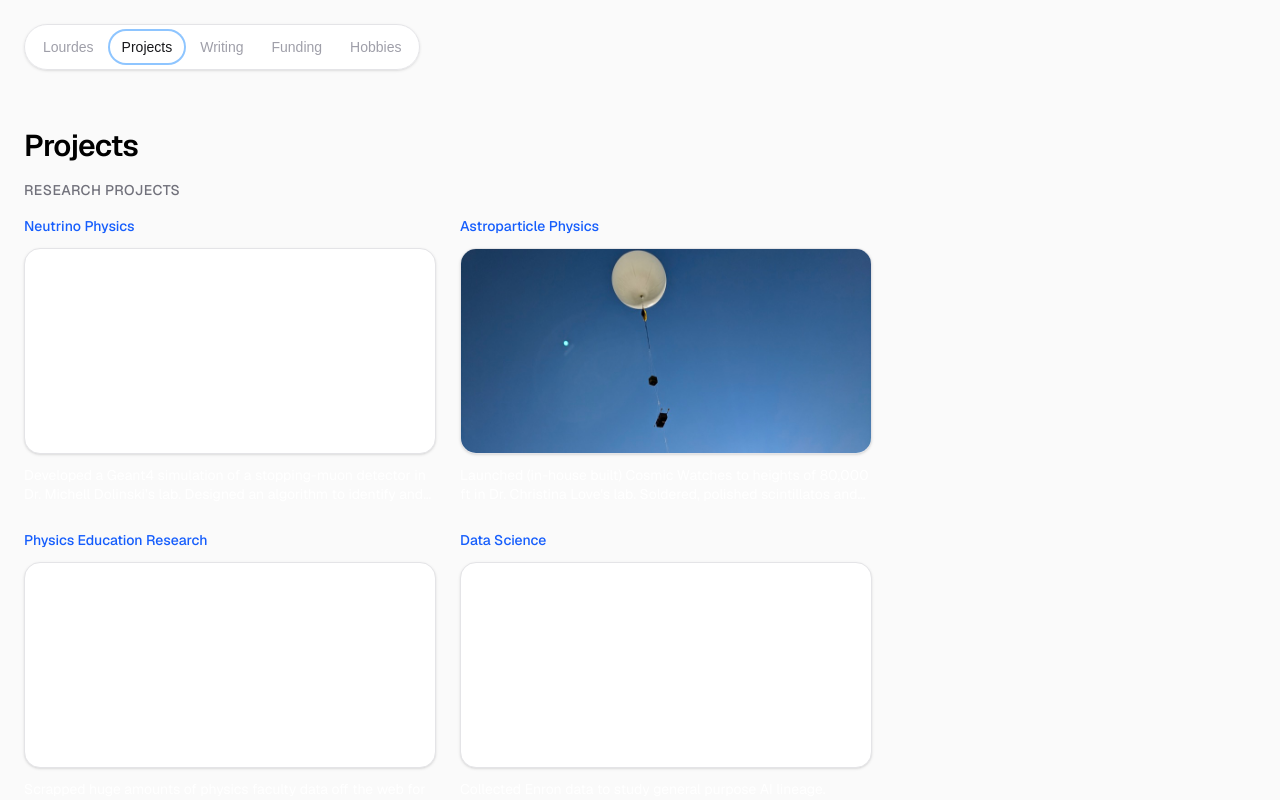
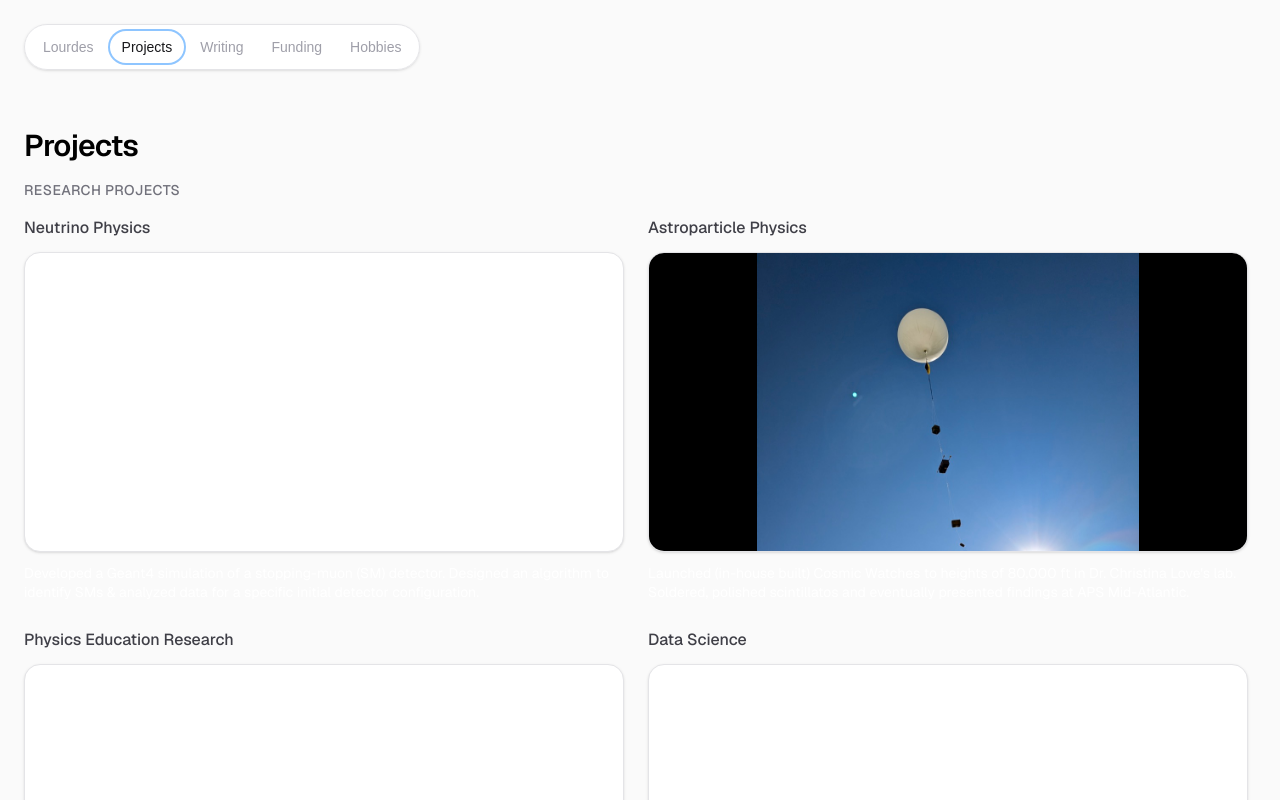
Before and after one commit to lourdesak/lourdesak.github.io, a Next.js app: page /projects in a window 1280 px wide. Shown: the top 800 px of the page. Built offline with nearby package versions, Linux system fonts and the light colour scheme.

Commit message:
Show full image with black letterboxing instead of cropping in carousel

```diff
--- a/src/app/components/ImageCarousel.tsx
+++ b/src/app/components/ImageCarousel.tsx
@@ -2,7 +2,7 @@
 
 import { useEffect, useState } from "react";
 
-const INTERVAL_MS = 3000;
+const INTERVAL_MS = 1500;
 const TRANSITION_MS = 700;
 
 type CarouselImage = {
@@ -32,7 +32,7 @@ export default function ImageCarousel({ images }: { images: CarouselImage[] }) {
 
   return (
     <div
-      className="absolute inset-0 overflow-hidden"
+      className="absolute inset-0 overflow-hidden bg-black"
       onMouseEnter={() => setHovered(true)}
       onMouseLeave={() => setHovered(false)}
     >
@@ -41,7 +41,7 @@ export default function ImageCarousel({ images }: { images: CarouselImage[] }) {
           key={`out-${tick}`}
           src={images[prev].src}
           alt={images[prev].alt}
-          className="absolute inset-0 h-full w-full object-cover"
+          className="absolute inset-0 h-full w-full object-contain"
           style={{ animation: `slide-out-left ${TRANSITION_MS}ms ease-in-out forwards` }}
         />
       )}
@@ -49,7 +49,7 @@ export default function ImageCarousel({ images }: { images: CarouselImage[] }) {
         key={`in-${tick}`}
         src={images[current].src}
         alt={images[current].alt}
-        className="absolute inset-0 h-full w-full object-cover"
+        className="absolute inset-0 h-full w-full object-contain"
         style={
           transitioning
             ? { animation: `slide-in-left ${TRANSITION_MS}ms ease-in-out forwards` }
--- a/src/app/components/SquareGrid.tsx
+++ b/src/app/components/SquareGrid.tsx
@@ -28,7 +28,7 @@ export default function SquareGrid({
           className="group flex flex-col gap-3"
           style={{ width: cardWidth }}
         >
-          <p className="text-sm font-medium text-blue-600 dark:text-blue-400">
+          <p className="text-base font-medium text-white-800 dark:text-white-400">
             {item.label}
           </p>
           <div
--- a/src/app/page.tsx
+++ b/src/app/page.tsx
@@ -2,8 +2,8 @@ import NameWave from "./components/NameWave";
 
 export default function Home() {
   return (
-    <div className="flex flex-col flex-1 items-start justify-center bg-zinc-50 font-sans dark:bg-black">
-      <main className="flex w-full max-w-4xl flex-col gap-8 px-6 py-24">
+    <div className="flex flex-col flex-1 items-center justify-center bg-zinc-50 font-sans dark:bg-black">
+      <main className="flex w-full max-w-2xl flex-col gap-8 px-6 py-24">
         <div className="flex flex-col gap-4">
           <NameWave name="Lourdes Akirtha" />
           <p className="text-lg text-zinc-600 dark:text-zinc-400">
@@ -12,7 +12,7 @@ export default function Home() {
             with recent years spent in Philadelphia and Honolulu.
             Reading is my shining hobby and passion, and I&apos;ve contributed
             primarily as a researcher and a mentor across multiple projects. May it be coding,
-            soldering or helping write grants, I try to mold for the situation.
+            soldering or helping write grants, I try to be adaptable.
           </p>
         </div>
 
--- a/src/app/projects/page.tsx
+++ b/src/app/projects/page.tsx
@@ -12,16 +12,16 @@ const ASTRO_IMAGES = [
 const PROJECTS = [
   {
     label: "Neutrino Physics",
-    description: "Developed a Geant4 simulation of a stopping-muon detector in Dr. Michell Dolinski’s lab. Designed an algorithm to identify and capture stopping muons, then analyzed the resulting data for a specific initial detector configuration.",
+    description: "Developed a Geant4 simulation of a stopping-muon (SM) detector. Designed an algorithm to identify SMs & analyzed data for a specific initial detector configuration.",
   },
   {
     label: "Astroparticle Physics",
-    description: "Launched (in-house built) Cosmic Watches to heights of 80,000 ft in Dr. Christina Love's lab. Soldered, polished scintillatos and eventually presented finding at APS Mid-Atlantic",
+    description: "Launched (in-house built) Cosmic Watches to heights of 80,000 ft in Dr. Christina Love's lab. Soldered, polished scintillatos and eventually presented findings at APS Mid-Atlantic.",
     content: <ImageCarousel images={ASTRO_IMAGES} />,
   },
   {
     label: "Physics Education Research",
-    description: "Scrapped huge amounts of physics faculty data off the web for the Moore foundation",
+    description: "Collected physics faculty data off the web to contribute for a Moore foundation project",
   },
   {
     label: "Data Science",
@@ -36,7 +36,7 @@ export default function ProjectsPage() {
         <h2 className="text-sm font-medium uppercase tracking-wide text-zinc-500 dark:text-zinc-500">
           Research Projects
         </h2>
-        <SquareGrid items={PROJECTS} cardWidth={412} cardHeight={206} columns={2} />
+        <SquareGrid items={PROJECTS} cardWidth={600} cardHeight={300} columns={2} />
       </div>
 
       <div className="mt-8 flex flex-col gap-4">
```
